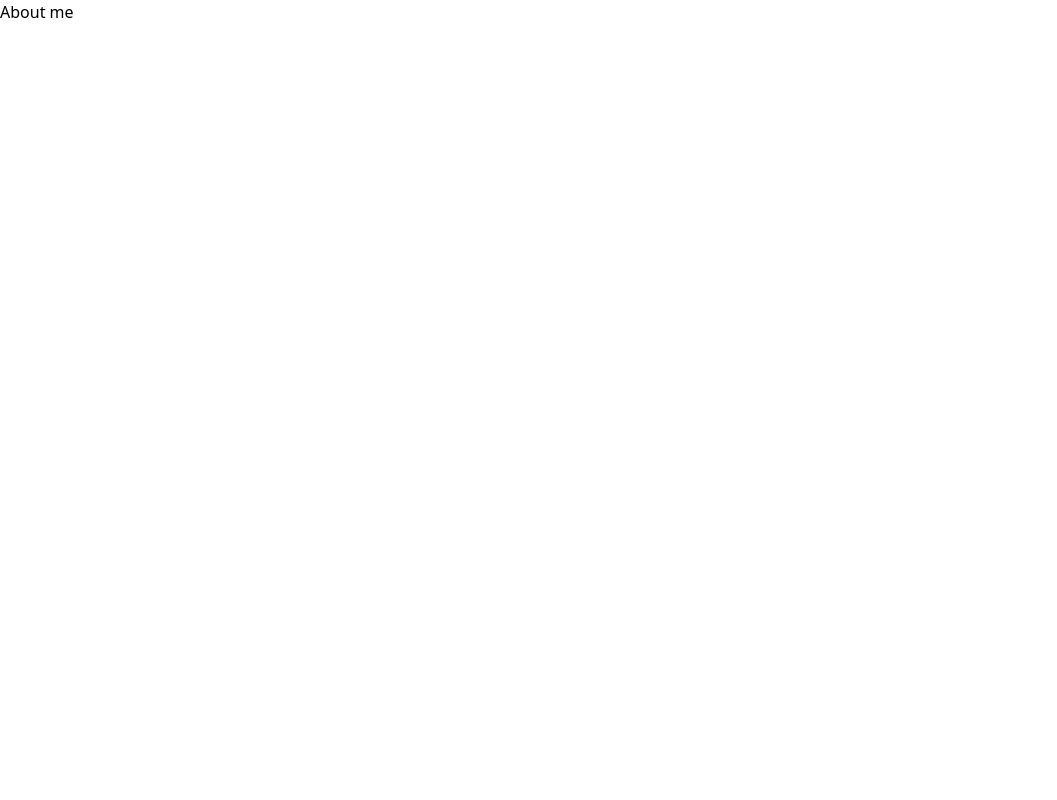
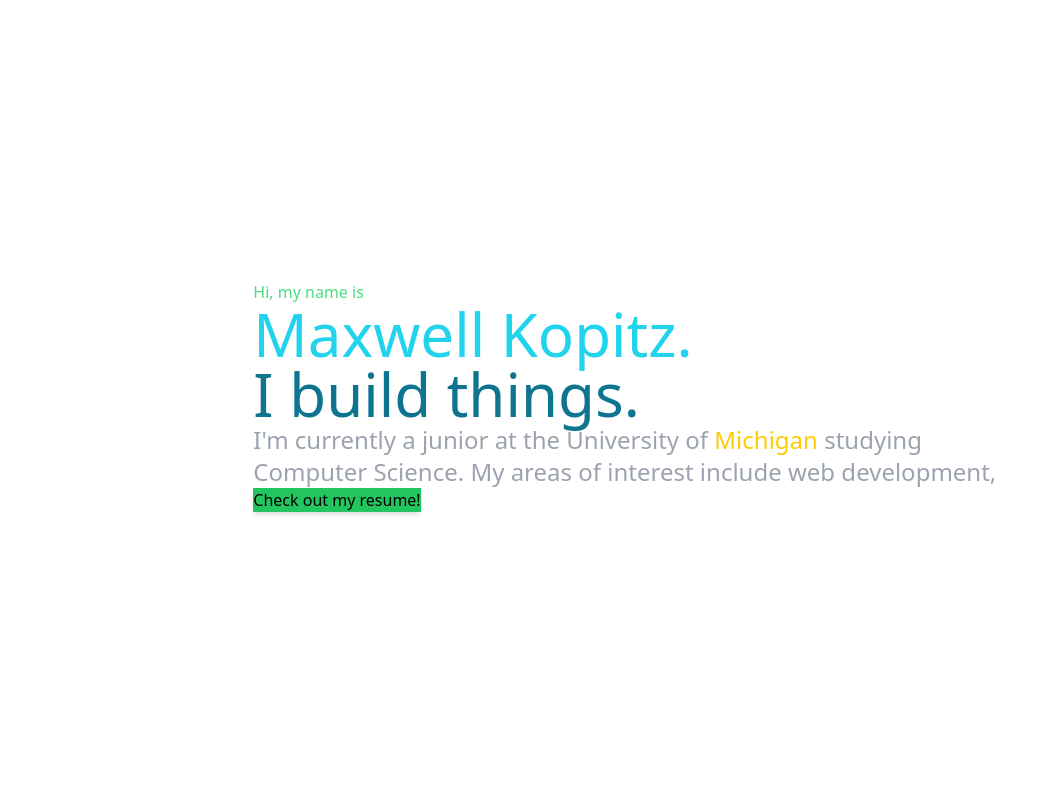
Before and after one commit to maxkopitz/maxwell-dev, a Next.js app: page / in a window 1280 px wide. Shown: the top 800 px of the page, without its empty margins (0-1057 px from the left). Built offline with nearby package versions, Linux system fonts and the light colour scheme; no server answers.

Commit message:
About progress

```diff
--- a/components/sections/about.tsx
+++ b/components/sections/about.tsx
@@ -1,7 +1,17 @@
-export default function About() {
+const About: React.FC = () => {
   return (
     <div className="h-screen">
-      <h1>About me</h1>
+      <div className="container rounded-md h-3/6 w-4/6 mx-auto mt-60">
+        <div className="p-10">
+          <h3 className="text-1xl text-green-400">Hi, my name is</h3>
+          <h1 className="text-6xl text-bold text-cyan-400">Maxwell Kopitz.</h1>
+          <h1 className="text-6xl text-bold text-cyan-700">I build things.</h1>
+          <h3 className="text-2xl text-gray-400">I&apos;m currently a junior at the University of <span className="text-[#FFCB05]">Michigan</span> studying Computer Science. My areas of interest include
+          web development, </h3>
+          <button className="bg-green-500 shadow-md">Check out my resume!</button>
+        </div>
+      </div>
     </div>
   );
 }
+export default About;
```
